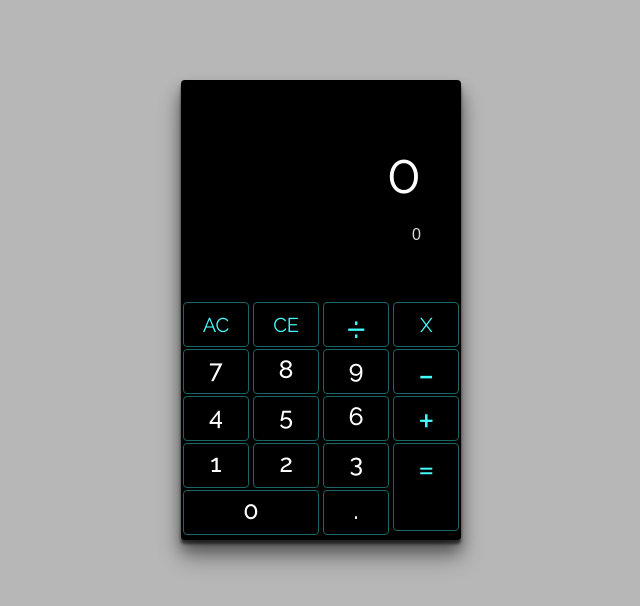
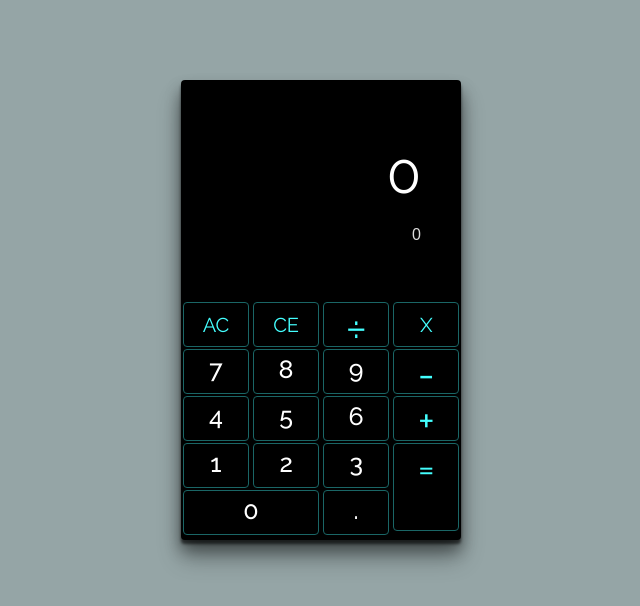
Before and after one commit to kes2401/javascript-calculator, a plain HTML site: page index.html in a window 1280 px wide. Shown: the whole page, without its empty margins (319-959 px from the left). Drawn offline with nearby package versions, Linux system fonts and the light colour scheme.

Commit message:
change background colour

```diff
--- a/style.css
+++ b/style.css
@@ -2,7 +2,7 @@ body {
 	margin: 0;
 	padding: 0;
 	font-family: 'Raleway', sans-serif;
-	background-color: #b7b7b7;
+	background-color: #95A5A6;
 }
 
 .calculator {
```
